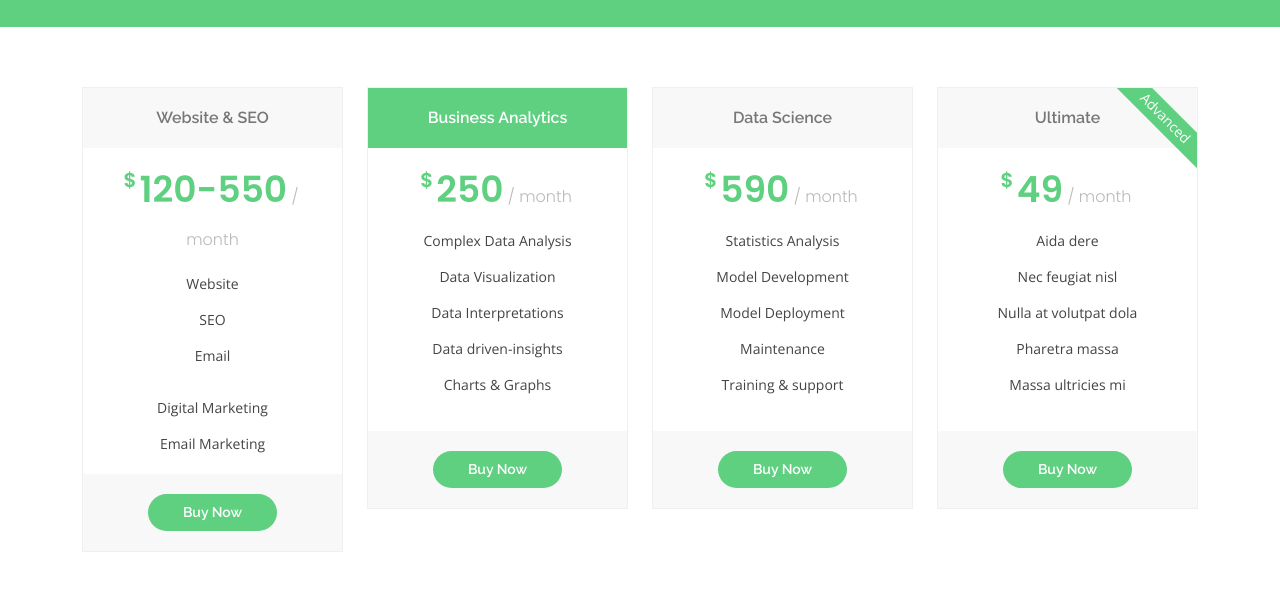
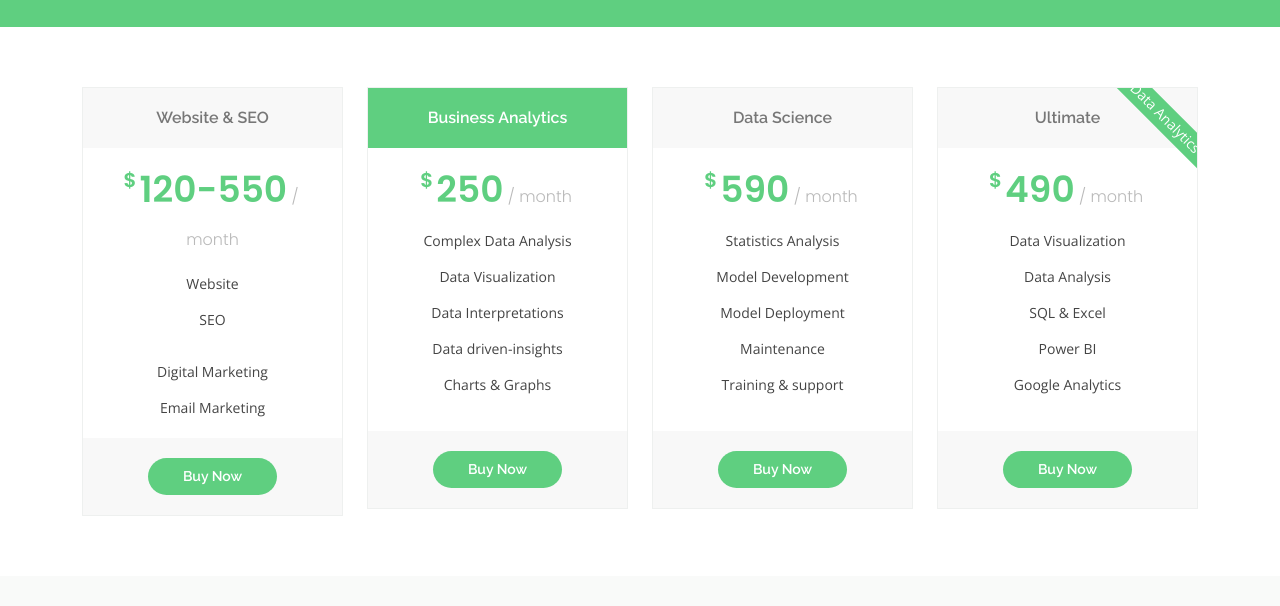
Before and after one commit to zebaunnisa03/Gradientplus123, a plain HTML site: page pricing.html in a window 1280 px wide. Shown: the part 194-800 px from the top of the page. Drawn offline with nearby package versions, Linux system fonts and the light colour scheme.

Commit message:
Update pricing.html

```diff
--- a/pricing.html
+++ b/pricing.html
@@ -92,8 +92,7 @@
               <ul>
                 <li>Website </li>
                 <li>SEO</li>
-                <li>Email</li>
-                <li></li>Digital Marketing</li>
+             <li></li>Digital Marketing</li>
                 <li></li>Email Marketing</li>
               </ul>
               <div class="btn-wrap">
@@ -138,15 +137,15 @@
 
           <div class="col-lg-3 col-md-6 mt-4 mt-lg-0">
             <div class="box">
-              <span class="advanced">Advanced</span>
+              <span class="advanced">Data Analytics</span>
               <h3>Ultimate</h3>
-              <h4><sup>$</sup>49<span> / month</span></h4>
+              <h4><sup>$</sup>490<span> / month</span></h4>
               <ul>
-                <li>Aida dere</li>
-                <li>Nec feugiat nisl</li>
-                <li>Nulla at volutpat dola</li>
-                <li>Pharetra massa</li>
-                <li>Massa ultricies mi</li>
+                <li>Data Visualization</li>
+                <li>Data Analysis</li>
+                <li>SQL & Excel</li>
+                <li>Power BI</li>
+                <li>Google Analytics</li>
               </ul>
               <div class="btn-wrap">
                 <a href="#" class="btn-buy">Buy Now</a>
```
